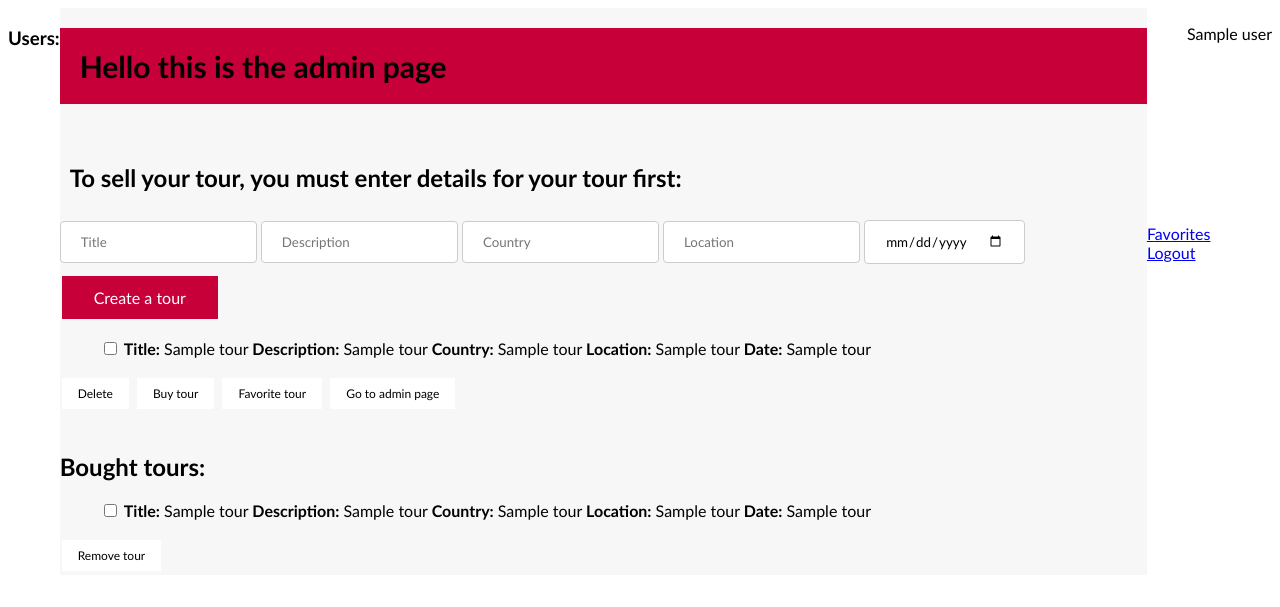
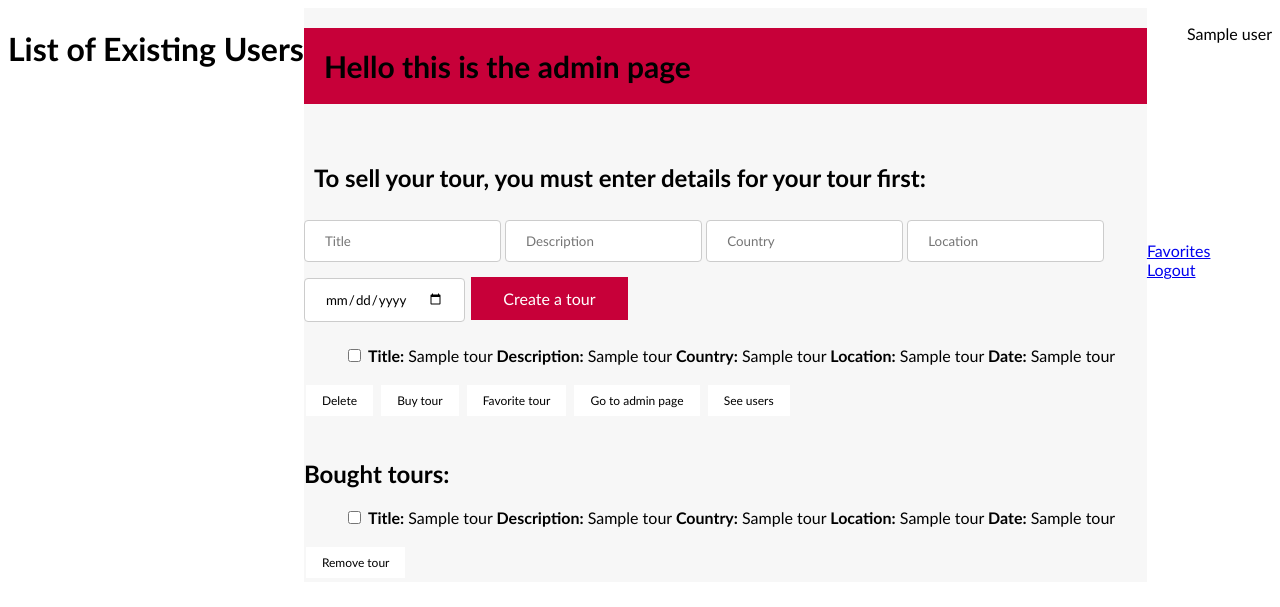
Before and after one commit to mapclean9r/Software, a Flask app: template src/frontend/templates/adminpage.html in a window 1280 px wide. Shown: the top 607 px of the page. Run offline with Flask 3, Linux system fonts and the light colour scheme; the template is opened without the code that fills it: most values are stand-ins (such as "Sample title", 1, 10 or a date in 2020).

Commit message:
user list changes to show only on adminpage

```diff
--- a/src/app.py
+++ b/src/app.py
@@ -155,6 +155,16 @@ def remove_favorite_tour():
     return redirect(url_for('favorites'))
 
 
+def get_user_list():
+    db = sqlite3.connect('backend/database/database.db')
+    cursor = db.cursor()
+    cursor.execute("SELECT Username FROM User")
+    users = cursor.fetchall()
+    db.close()
+
+    return [user[0] for user in users]
+
+
 @application.route('/adminpage')
 def adminpage():
     global global_user_id
@@ -172,23 +182,12 @@ def adminpage():
     WHERE TourBooked.User_ID = ?''', (global_user_id,))
 
     list_of_bought_tours = cursor.fetchall()
-
-    #list_of_users = get_user_list()
+    list_of_users = get_user_list()
 
     db.close()
 
 
-    return render_template('/adminpage.html', list_of_tours=list, list_of_bought_tours=list_of_bought_tours)
-
-
-def get_user_list():
-    db = sqlite3.connect('backend/database/database.db')
-    cursor = db.cursor()
-    cursor.execute("SELECT Username FROM User")
-    users = cursor.fetchall()
-    db.close()
-
-    return [user[0] for user in users]
+    return render_template('/adminpage.html', list_of_tours=list, list_of_bought_tours=list_of_bought_tours, users=list_of_users)
 
 
 @application.route('/users')
--- a/src/frontend/templates/adminpage.html
+++ b/src/frontend/templates/adminpage.html
@@ -42,7 +42,8 @@
         <button type="submit" name="handle_action" value="delete" class="checkbox_button_styling">Delete</button>
         <button type="submit" name="handle_action" value="buy" class="checkbox_button_styling">Buy tour</button>
         <button type="submit" name="handle_action" value="favorite" class="checkbox_button_styling">Favorite tour</button>
-        <button type="submit" name="handle_action" value="admin" class="checkbox_button_styling">Go to admin page</button> <br>
+        <button type="submit" name="handle_action" value="admin" class="checkbox_button_styling">Go to admin page</button>
+        <button type="submit" name="handle_action" value="users" class="checkbox_button_styling">See users</button> <br>
     </form> <br>
 
 
@@ -66,12 +67,10 @@
     </div>
 
 
-    <h3>Users:</h3>
-    <ul>
-        {% for user in list_of_users %}
-        <li>
-            {{ user }}
-        </li>
+    <h1>List of Existing Users</h1>
+    <ul id="userlist">
+        {% for user in users %}
+            <li>{{ user }}</li>
         {% endfor %}
     </ul>
 
--- a/src/frontend/templates/homepage.html
+++ b/src/frontend/templates/homepage.html
@@ -42,8 +42,7 @@
         <button type="submit" name="handle_action" value="delete" class="checkbox_button_styling">Delete</button>
         <button type="submit" name="handle_action" value="buy" class="checkbox_button_styling">Buy tour</button>
         <button type="submit" name="handle_action" value="favorite" class="checkbox_button_styling">Favorite tour</button>
-        <button type="submit" name="handle_action" value="admin" class="checkbox_button_styling">Go to admin page</button>
-        <button type="submit" name="handle_action" value="users" class="checkbox_button_styling">See users</button> <br>
+        <button type="submit" name="handle_action" value="admin" class="checkbox_button_styling">Go to admin page</button> <br>
     </form> <br>
 
 
--- a/src/frontend/templates/users.html
+++ b/src/frontend/templates/users.html
@@ -6,10 +6,12 @@
 </head>
 <body>
     <h1>List of Existing Users</h1>
-    <ul id="userlist">
+    <form id="userlist">
+    <ul>
         {% for user in users %}
             <li>{{ user }}</li>
         {% endfor %}
     </ul>
+    </form>
 </body>
 </html>
--- a/src/static/css/adminpage.css
+++ b/src/static/css/adminpage.css
@@ -6,7 +6,7 @@
 #grid{
     display: grid;
     grid-template-columns: 1fr 1fr 1fr 1fr 1fr
-    grid-template-rows: 1fr 1fr 1fr 1fr 1fr 1fr 1fr 1fr
+    grid-template-rows: 1fr 1fr 1fr 1fr 1fr 1fr
 }
 
 
@@ -96,8 +96,8 @@
 }
 
 .userlist{
-    grid-column: 2/4;
-    grid-row: 5/6;
+    grid-column: 1/2;
+    grid-row: 1/6;
 }
 
 ul{
```
